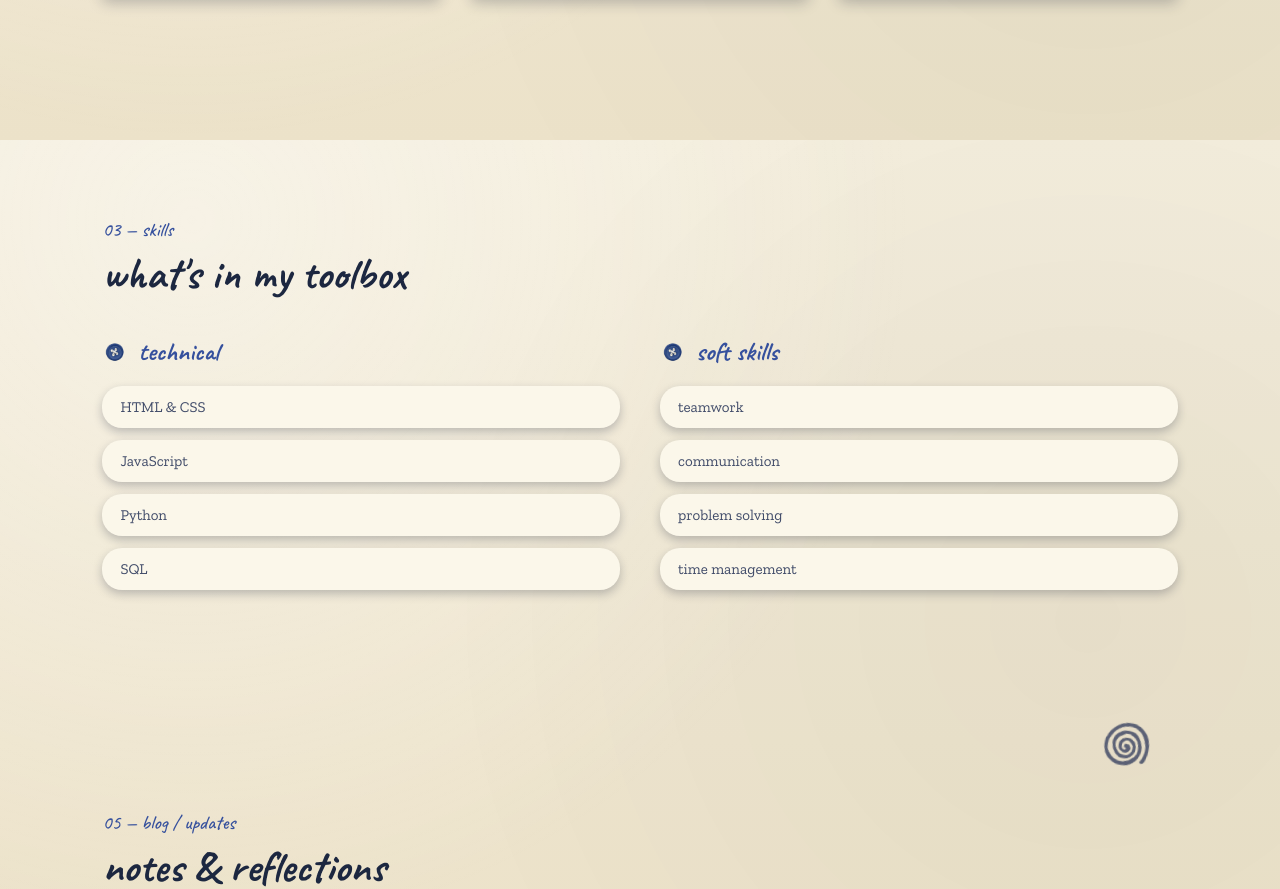
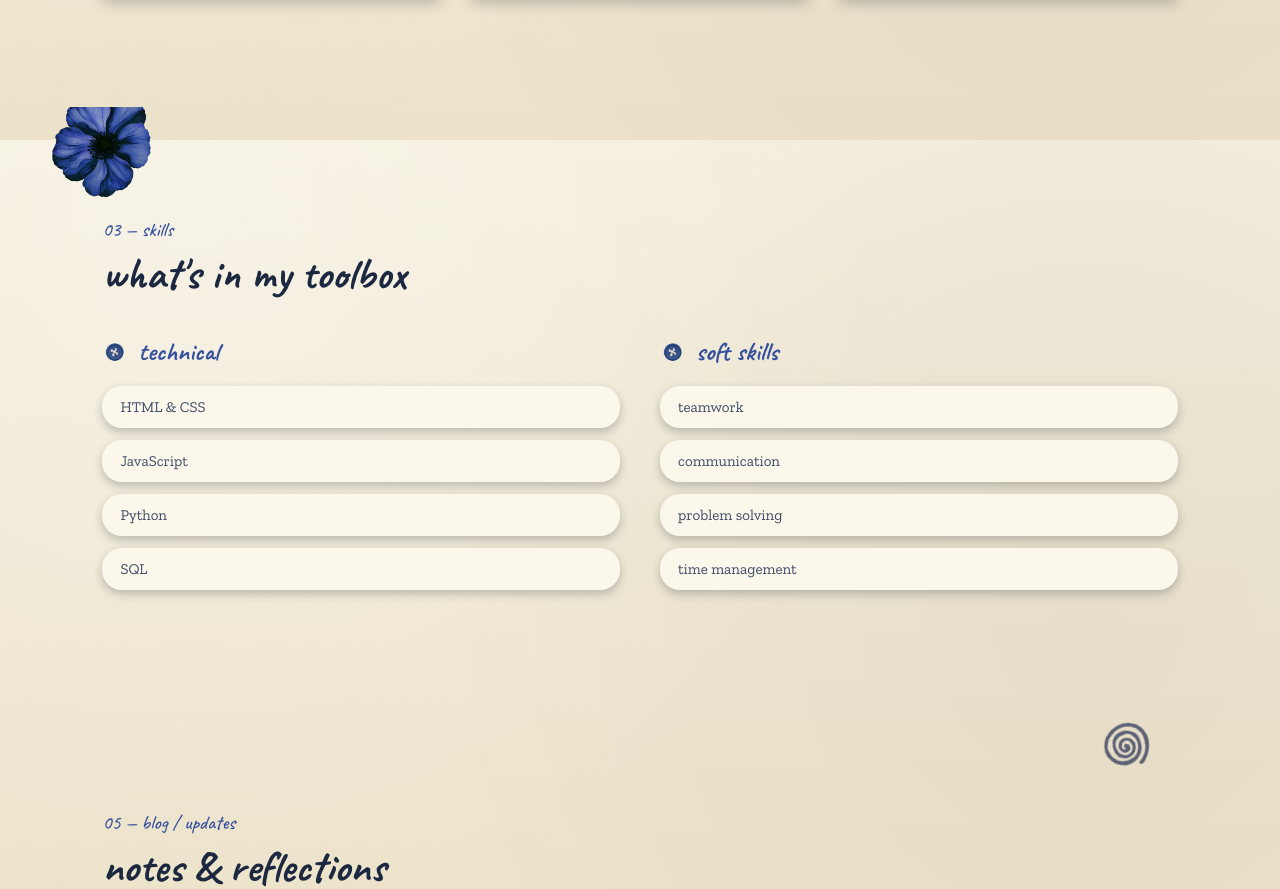
Before and after one commit to luuuiii1/MyProfileVite, a website built with Vite: page index.html in a window 1280 px wide. Shown: the part 2260-3149 px from the top of the page. Built offline with nearby package versions, Linux system fonts and the light colour scheme; files whose address does not match are found by name.

Commit message:
Update image source in skills section

```diff
--- a/index.html
+++ b/index.html
@@ -156,7 +156,7 @@
 
 <!-- SKILLS -->
 <section id="skills" class="section skills">
-  <img src="assets/flower_4.png" class="deco deco-skills-1 float-slow" alt="">
+  <img src="assets/flower4.png" class="deco deco-skills-1 float-slow" alt="">
   <p class="section-eyebrow">03 — skills</p>
   <h2 class="section-title">what's in my toolbox</h2>
 
```
